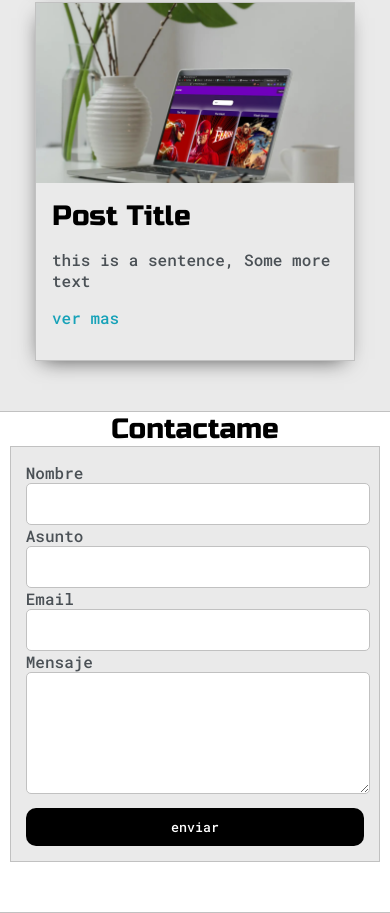
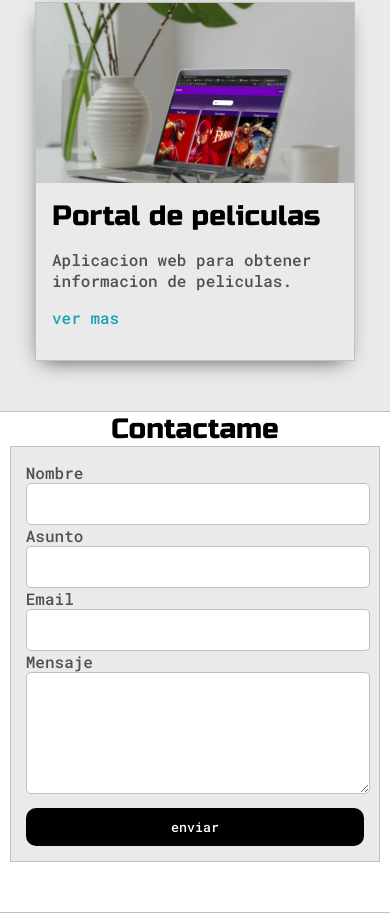
Before and after one commit to darkp0lx/portfolio, a plain HTML site: page index.html in a window 390 px wide. Shown: the part 2946-3859 px from the top of the page. Drawn offline with Linux system fonts and the light colour scheme.

Commit message:
responsive 320

```diff
--- a/index.html
+++ b/index.html
@@ -179,13 +179,12 @@
           <div class="post-preview">
             <div class="post-title">
               <h3>
-                Post Title
+                Portal de peliculas
               </h3>
 
               <div class="post-into">
                 <p>
-                  this is a sentence, Some more text
-
+                  Aplicacion web para obtener informacion de peliculas.
                 </p>
                 <p class="link">ver mas</p>
 
```
